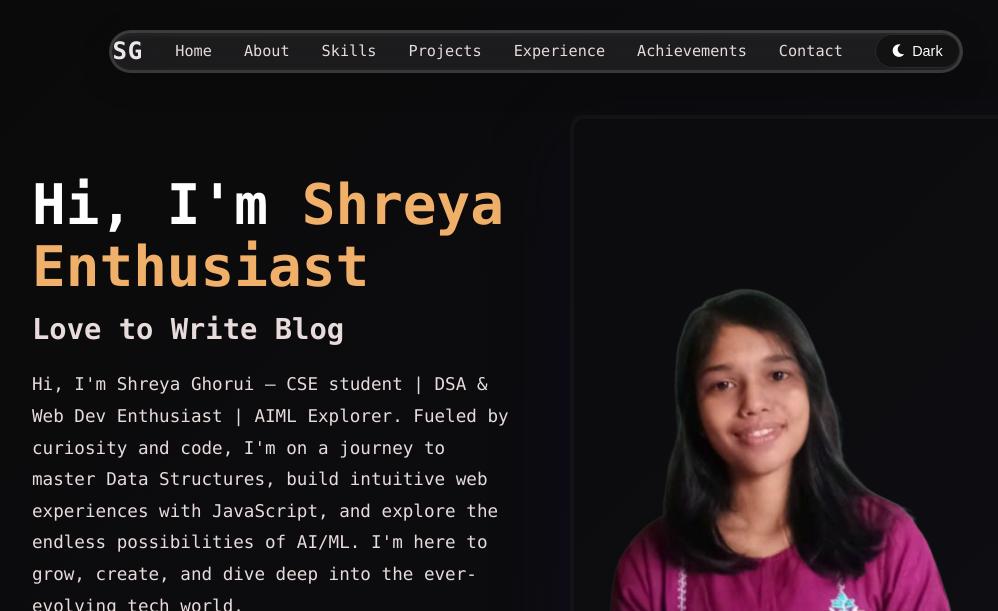
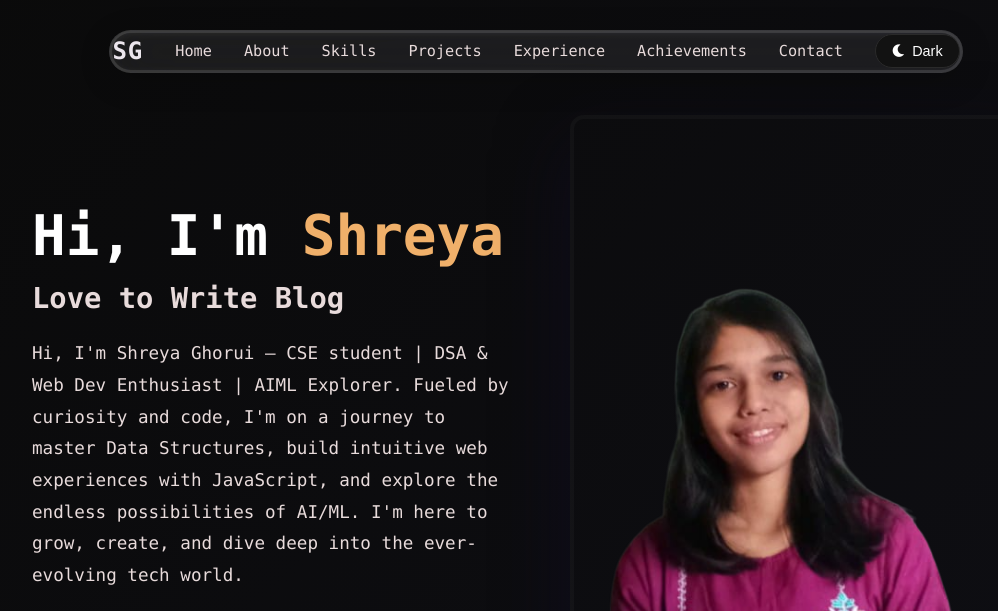
Before and after one commit to shreyaghorui222004/ShreyaGhorui_Portfolio, a plain HTML site: page index.html in a window 1280 px wide. Shown: the top 611 px of the page, without its empty margins (104-1102 px from the left). Drawn offline with Linux system fonts and the light colour scheme.

Commit message:
My-Portfolio

```diff
--- a/index.html
+++ b/index.html
@@ -1392,7 +1392,7 @@ footer p {
             <div class="container">
                 <div class="hero-new-content">
                     <div class="hero-new-text">
-                        <h1>Hi, I'm <span class="name-highlight">Shreya Enthusiast</span></h1>
+                        <h1>Hi, I'm <span class="name-highlight">Shreya</span></h1>
                          <div class="role">
                             <span class="active">AIML Enthusiast</span>
                             <span>Passionate Data Analyst</span>
```
